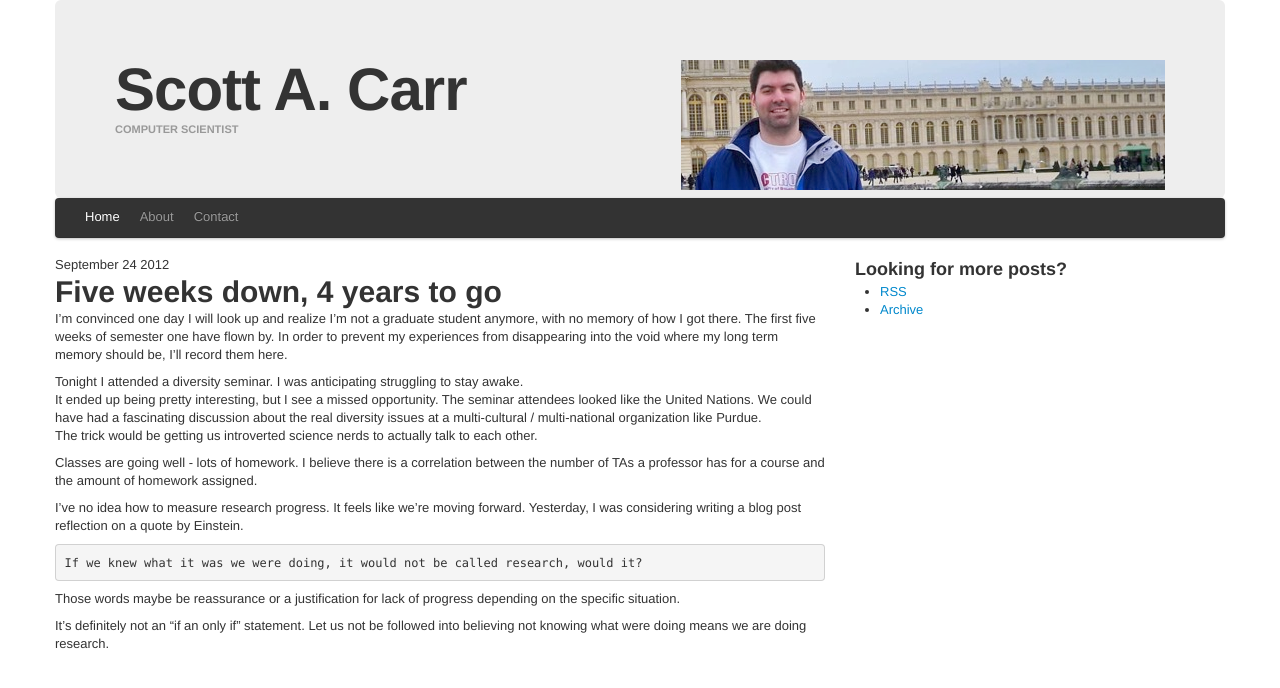
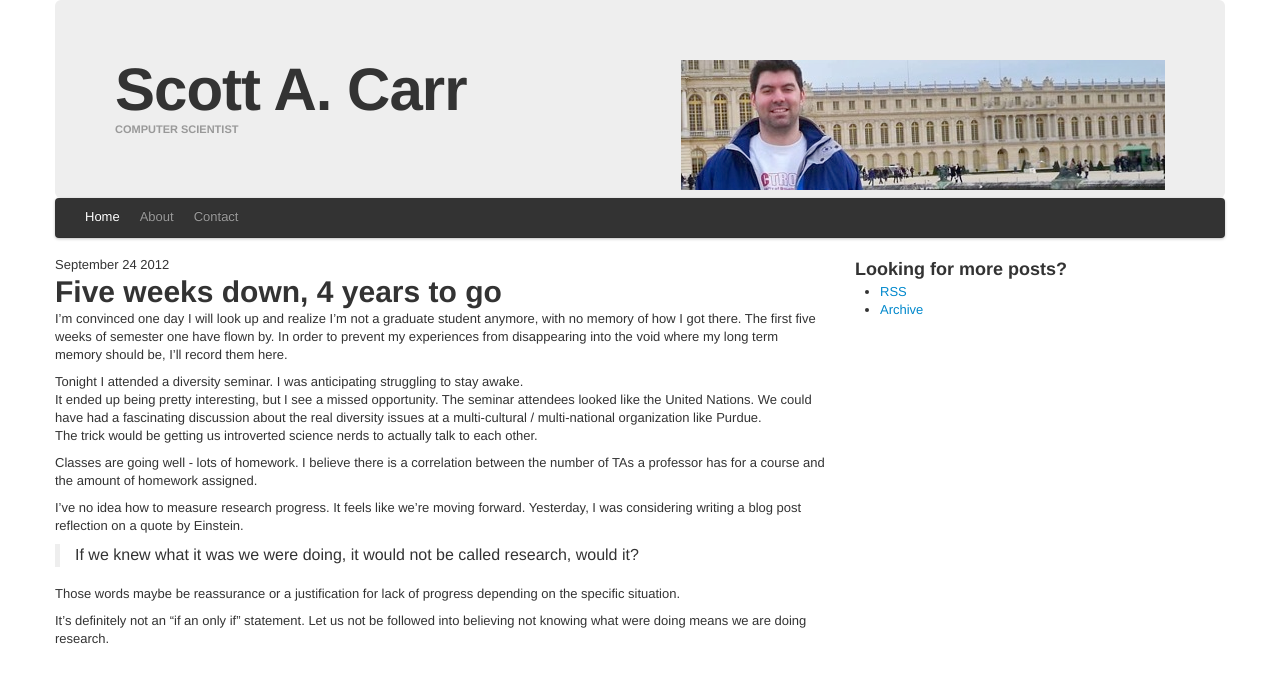
Before and after one commit to scottcarr/scottcarr.github.com, a Jekyll site: the page built from _posts/2012-9-24-5-weeks-down-4-years-to-go.md, in a window 1280 px wide. Shown: the top 688 px of the page. Built offline with Jekyll 4.4.1, drawn with Linux system fonts in a browser that asks for light colours.

Commit message:
fix quote

```diff
--- a/_posts/2012-9-24-5-weeks-down-4-years-to-go.md
+++ b/_posts/2012-9-24-5-weeks-down-4-years-to-go.md
@@ -25,7 +25,7 @@ I've no idea how to measure research progress.  It feels like we're moving
 forward.  Yesterday, I was considering writing a blog post reflection on
 a quote by Einstein.
 
-    If we knew what it was we were doing, it would not be called research, would it?
+> If we knew what it was we were doing, it would not be called research, would it?
 
 Those words maybe be reassurance or a justification for lack of progress depending
 on the specific situation.
```
